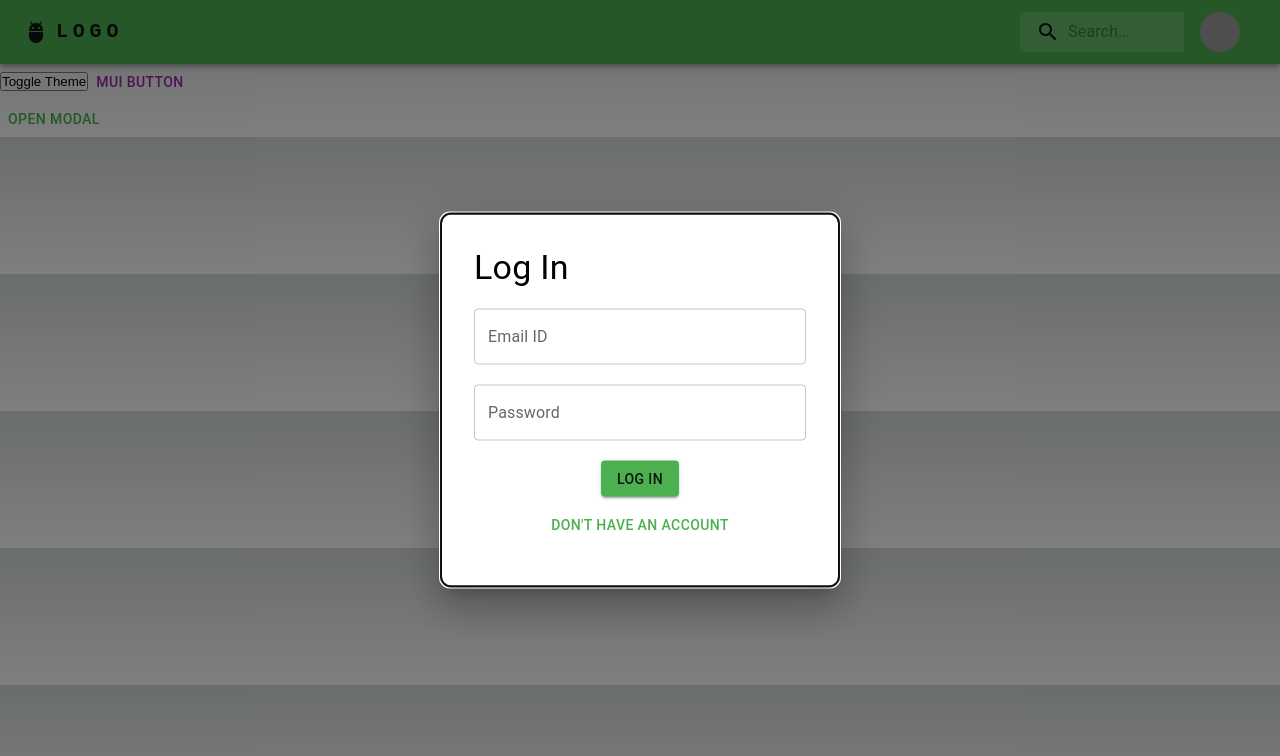
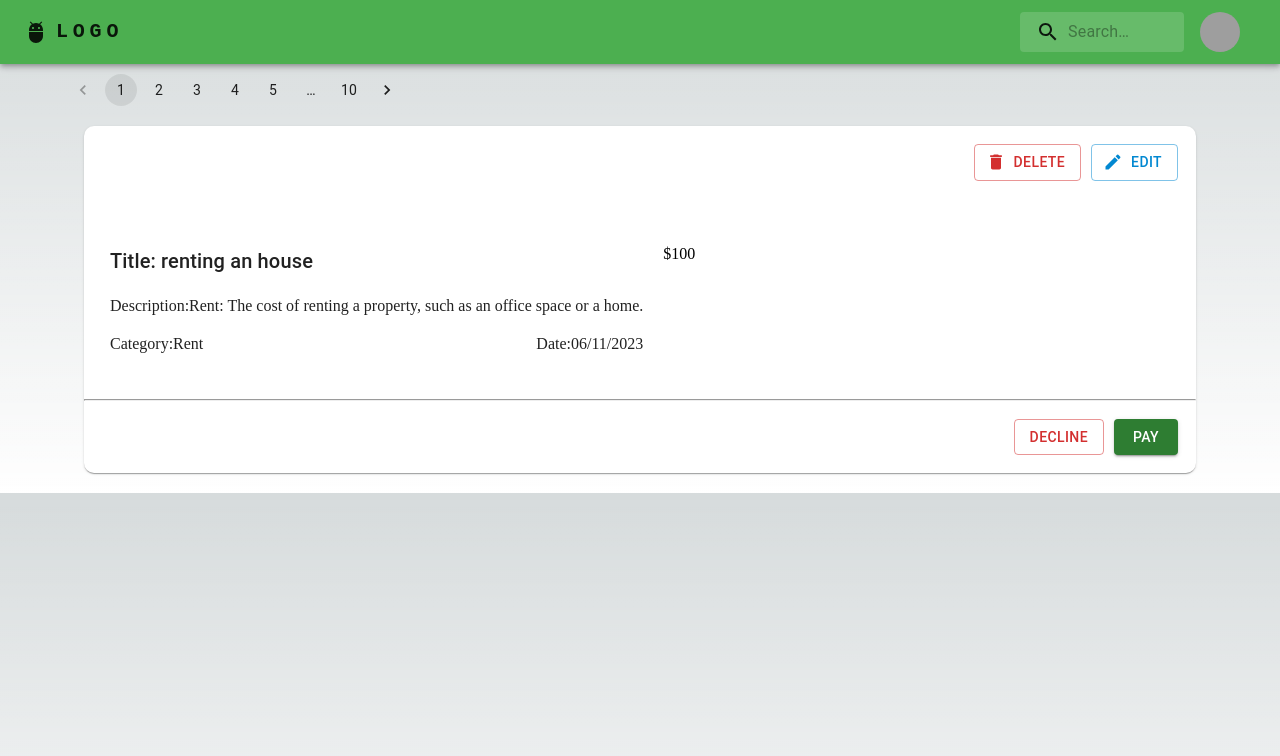
Before and after one commit to Mayank-MP05/vasooli-2.0-nextjs-frontend, a Next.js app: page / in a window 1280 px wide. Shown: the top 756 px of the page. Built offline with nearby package versions, Linux system fonts and the light colour scheme; grey boxes are pictures that could not be loaded.

Commit message:
feature || Transaction card related UI added

```diff
--- /dev/null
+++ b/components/common/common-layout.tsx
@@ -0,0 +1,32 @@
+import React from "react";
+import { CircularProgress } from "@mui/material";
+
+const parentDivStyles = {
+  display: "flex",
+  position: "absolute",
+  top: 0,
+  right: 0,
+  left: 0,
+  bottom: 0,
+  background: "rgb(255,255,255,0.8)",
+  zIndex: "50",
+  justifyContent: "center",
+  alignItems: "center",
+  width: "100%",
+  //   height: "100vh",
+};
+
+const CommonLayout = () => {
+  const isLoading = false;
+  return (
+    <>
+      {isLoading ? (
+        <div style={parentDivStyles}>{/* <CircularProgress /> */}</div>
+      ) : (
+        ""
+      )}
+    </>
+  );
+};
+
+export default CommonLayout;
--- a/components/common/login-modal.tsx
+++ b/components/common/login-modal.tsx
@@ -22,13 +22,13 @@ const style = {
 };
 
 export default function UserAuthModal() {
-  const [open, setOpen] = React.useState(true);
+  const [open, setOpen] = React.useState(0);
   const handleOpen = () => setOpen(true);
   const handleClose = () => setOpen(false);
 
   return (
     <div>
-      <Button onClick={handleOpen}>Open modal</Button>
+      {/* <Button onClick={handleOpen}>Open modal</Button> */}
       <Modal open={open} onClose={handleClose}>
         <Box sx={style}>
           {/* <EditProfileBox /> */}
--- /dev/null
+++ b/components/common/styled-base-components.tsx
@@ -0,0 +1,35 @@
+import { styled } from "@mui/system";
+import { TextField } from "@mui/material";
+
+export const CustomFormInput = styled(TextField)`
+  width: 100%;
+  margin: 10px auto;
+`;
+export const RowDiv = styled("div")`
+  width: 100%;
+  margin: 10px auto;
+  display: flex;
+  justify-content: center;
+  align-items: center;
+`;
+export const TxnCardRow = styled("div")`
+  width: 100%;
+  margin: 10px auto;
+  display: flex;
+  // justify-content: center;
+  // align-items: center;
+`;
+export const TxnCardCol = styled("div")`
+  margin: 10px;
+  display: flex;
+  flex-direction: column;
+`;
+export const AmtTxnCardCol = styled("div")`
+  margin: 10px;
+  width: 100px;
+  height: 100%;
+  background: white;
+  color: black;
+  display: flex;
+  flex-direction: column;
+`;
--- /dev/null
+++ b/components/transactions/transaction-card.jsx
@@ -0,0 +1,98 @@
+import React from "react";
+import {
+  Button,
+  Card,
+  CardActions,
+  CardContent,
+  CardHeader,
+  CardMedia,
+  CardTitle,
+  Typography,
+} from "@mui/material";
+import {
+  AmtTxnCardCol,
+  TxnCardCol,
+  TxnCardRow,
+} from "../common/styled-base-components";
+import CreateIcon from "@mui/icons-material/Create";
+import DeleteIcon from '@mui/icons-material/Delete';
+
+const TransactionCard = () => {
+  return (
+    <div>
+      <Card style={{ borderRadius: "10px", margin: "20px" }}>
+        <CardActions>
+          <TxnCardRow>
+            <div style={{ marginLeft: "auto" }}>
+              <Button
+                variant="outlined"
+                color="error"
+                style={{ marginRight: "10px" }}
+                startIcon={<DeleteIcon />}
+              >
+                Delete
+              </Button>
+
+              <Button
+                color="info"
+                variant="outlined"
+                style={{ marginRight: "10px" }}
+                startIcon={<CreateIcon />}
+              >
+                Edit
+              </Button>
+            </div>
+          </TxnCardRow>
+        </CardActions>
+        <CardContent>
+          <TxnCardRow>
+            <TxnCardCol>
+              <TxnCardRow>
+                <Typography variant="h6">Title: renting an house</Typography>
+              </TxnCardRow>
+              <TxnCardRow>
+                <Typography variant="p">
+                  Description:Rent: The cost of renting a property, such as an
+                  office space or a home.
+                </Typography>
+              </TxnCardRow>
+              <TxnCardRow>
+                <Typography variant="p">Category:Rent</Typography>
+                <Typography variant="p" style={{ marginLeft: "auto" }}>
+                  Date:06/11/2023
+                </Typography>
+              </TxnCardRow>
+            </TxnCardCol>
+            <AmtTxnCardCol>
+              <TxnCardRow>$100</TxnCardRow>
+            </AmtTxnCardCol>
+          </TxnCardRow>
+        </CardContent>
+        <hr />
+        <CardActions>
+          <TxnCardRow>
+            <div style={{ marginLeft: "auto" }}>
+              <Button
+                variant="outlined"
+                color="error"
+                style={{ marginRight: "10px" }}
+              >
+                Decline
+              </Button>
+
+              <Button
+                color="success"
+                variant="contained"
+                style={{ marginRight: "10px" }}
+              >
+                Pay
+              </Button>
+            </div>
+          </TxnCardRow>
+        </CardActions>
+      </Card>
+    </div>
+  );
+};
+
+export default TransactionCard;
--- a/components/user/login-box.tsx
+++ b/components/user/login-box.tsx
@@ -1,18 +1,6 @@
 import React from "react";
 import { Typography, TextField, Button } from "@mui/material";
-
-import { styled } from "@mui/system";
-const CustomFormInput = styled(TextField)`
-  width: 100%;
-  margin: 10px auto;
-`;
-const RowDiv = styled("div")`
-  width: 100%;
-  margin: 10px auto;
-  display: flex;
-  justify-content: center;
-  align-items: center;
-`;
+import { CustomFormInput, RowDiv } from "../common/styled-base-components";
 
 const LogInBox = () => {
   return (
--- a/pages/_app.tsx
+++ b/pages/_app.tsx
@@ -7,6 +7,7 @@ import store from "@/redux/store";
 import { createTheme } from "@mui/material";
 import { green, orange } from "@mui/material/colors";
 import { ThemeProvider } from "@emotion/react";
+import CommonLayout from "@/components/common/common-layout";
 declare module "@mui/material/styles" {
   interface Theme {
     status: {
@@ -36,6 +37,7 @@ export default function App({ Component, pageProps }: AppProps) {
   return (
     <Provider store={store}>
       <ThemeProvider theme={theme}>
+        <CommonLayout />
         <Component {...pageProps} />
       </ThemeProvider>
     </Provider>
--- a/pages/index.tsx
+++ b/pages/index.tsx
@@ -9,6 +9,8 @@ import ResponsiveAppBar from "@/components/common/top-navbar";
 const { RxUpdateTheme } = uiControlsActions;
 import Button from "@mui/material/Button";
 import UserAuthModal from "@/components/common/login-modal";
+import { Container, Pagination, Box } from "@mui/material";
+import TransactionCard from "@/components/transactions/transaction-card";
 
 const inter = Inter({ subsets: ["latin"] });
 
@@ -37,11 +39,19 @@ export default function Home() {
       </Head>
 
       <ResponsiveAppBar />
-      <button onClick={toggleThemeInRedux}> Toggle Theme </button>
+      {/* <button onClick={toggleThemeInRedux}> Toggle Theme </button>
       <Button color="secondary" onClick={toggleThemeInRedux}>
         MUI Button
-      </Button>
+      </Button> */}
       <UserAuthModal />
+
+      <Container style={{ marginTop: "10px" }}>
+        <Pagination count={10} />
+
+        <Box style={{ marginTop: "10px" }}>
+          <TransactionCard />
+        </Box>
+      </Container>
     </>
   );
 }
```
Also changed, not shown: components/user/edit-profile-box.tsx (+1 -13 lines), components/user/sign-up-box.tsx (+1 -12 lines).
